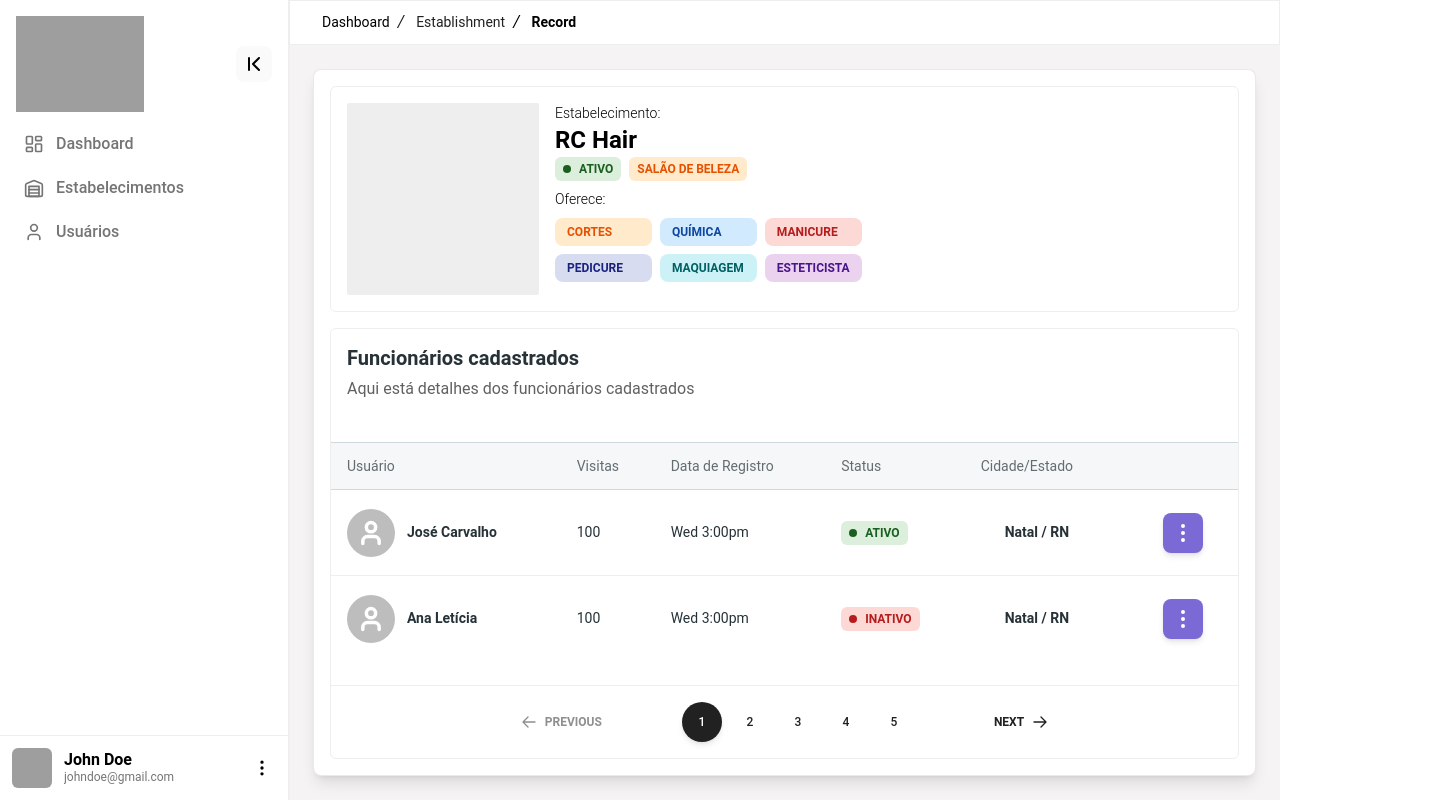
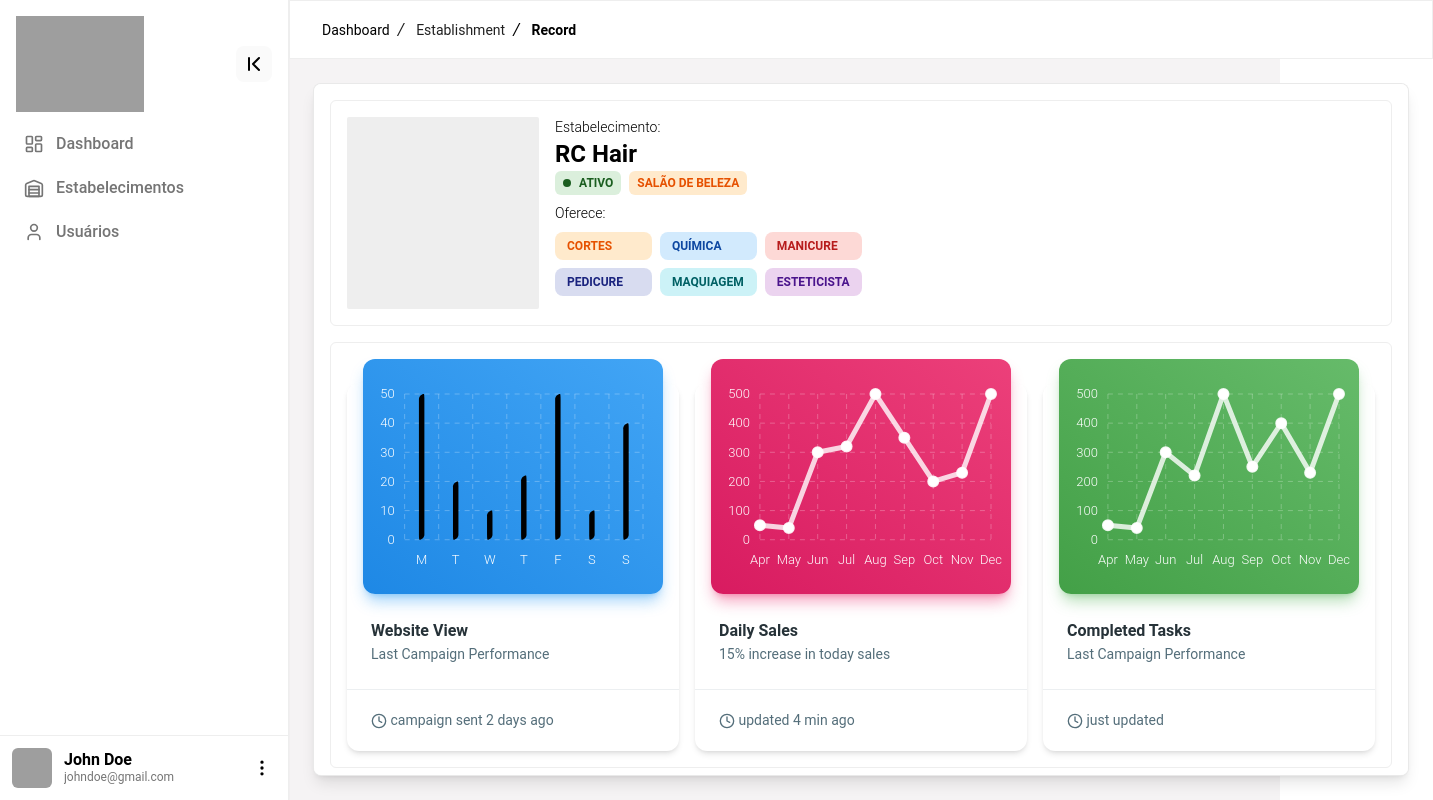
Before and after one commit to Code-Presence/MISS-admin, a React (Vite) app: page /establishment/record in a window 1280 px wide. Shown: the whole page, 1433 px wide, since content can reach past the window. Built offline with nearby package versions, Linux system fonts and the light colour scheme; grey boxes are pictures that could not be loaded.

Commit message:
setting charts for establishment record

```diff
--- a/package.json
+++ b/package.json
@@ -14,6 +14,7 @@
     "@material-tailwind/react": "^2.1.4",
     "lucide-react": "^0.288.0",
     "react": "^18.2.0",
+    "react-apexcharts": "^1.4.1",
     "react-dom": "^18.2.0",
     "react-router-dom": "^6.17.0"
   },
--- /dev/null
+++ b/src/components/Charts.tsx
@@ -0,0 +1,39 @@
+import {
+  Card,
+  CardHeader,
+  CardBody,
+  CardFooter,
+  Typography,
+} from "@material-tailwind/react";
+import Chart from "react-apexcharts";
+
+export function StatisticsChart({
+  color,
+  chart,
+  title,
+  description,
+  footer,
+}: any) {
+  return (
+    <Card className="w-full">
+      <CardHeader variant="gradient" color={color}>
+        <Chart {...chart} />
+      </CardHeader>
+      <CardBody className="p-6">
+        <Typography variant="h6" color="blue-gray">
+          {title}
+        </Typography>
+        <Typography variant="small" className="font-normal text-blue-gray-600">
+          {description}
+        </Typography>
+      </CardBody>
+      {footer && (
+        <CardFooter className="border-t border-blue-gray-50 px-6 py-5">
+          {footer}
+        </CardFooter>
+      )}
+    </Card>
+  );
+}
+
+export default StatisticsChart;
--- a/src/components/Dashboard/Dashboard.tsx
+++ b/src/components/Dashboard/Dashboard.tsx
@@ -34,7 +34,7 @@ function Dashboard(): JSX.Element {
         <nav className="w-full h-16 flex items-center pl-6 bg-white border">
           <Breadcrumbs />
         </nav>
-        <div className="p-6 w-full h-full">
+        <div className="p-6 w-full h-full overflow-hidden relative">
           <Routes>
             <Route path="/" element={<RedirectComponent />} />
             <Route path="/dashboard" element={<Dash />} />
--- a/src/components/index.ts
+++ b/src/components/index.ts
@@ -6,6 +6,7 @@ import { FormLabel } from './FormLabel'
 import RedirectComponent from './RedirectComponent'
 import Sidebar, { SidebarItem } from './Sidebar/Sidebar'
 import { StepperWithContent as Stepper } from './Stepper'
+import { StatisticsChart } from './Charts'
 
 export {
     Breadcrumbs,
@@ -16,5 +17,6 @@ export {
     RedirectComponent,
     Sidebar,
     SidebarItem,
-    Stepper
+    Stepper,
+    StatisticsChart
 }
--- /dev/null
+++ b/src/global/configs/charts-config.ts
@@ -0,0 +1,61 @@
+export const chartsConfig = {
+  chart: {
+    toolbar: {
+      show: false,
+    },
+  },
+  title: {
+    show: "",
+  },
+  dataLabels: {
+    enabled: false,
+  },
+  xaxis: {
+    axisTicks: {
+      show: false,
+    },
+    axisBorder: {
+      show: false,
+    },
+    labels: {
+      style: {
+        colors: "#fff",
+        fontSize: "13px",
+        fontFamily: "inherit",
+        fontWeight: 300,
+      },
+    },
+  },
+  yaxis: {
+    labels: {
+      style: {
+        colors: "#fff",
+        fontSize: "13px",
+        fontFamily: "inherit",
+        fontWeight: 300,
+      },
+    },
+  },
+  grid: {
+    show: true,
+    borderColor: "#ffffff40",
+    strokeDashArray: 5,
+    xaxis: {
+      lines: {
+        show: true,
+      },
+    },
+    padding: {
+      top: 5,
+      right: 20,
+    },
+  },
+  fill: {
+    opacity: 0.8,
+  },
+  tooltip: {
+    theme: "dark",
+  },
+};
+
+export default chartsConfig;
--- /dev/null
+++ b/src/global/configs/index.js
@@ -0,0 +1 @@
+export * from "@/configs/charts-config";
--- /dev/null
+++ b/src/global/statistics-charts-data.ts
@@ -0,0 +1,97 @@
+import { chartsConfig } from "../global/configs/charts-config";
+
+const websiteViewsChart = {
+  type: "bar",
+  height: 220,
+  series: [
+    {
+      name: "Views",
+      data: [50, 20, 10, 22, 50, 10, 40],
+    },
+  ],
+  options: {
+    ...chartsConfig,
+    colors: "#fff",
+    plotOptions: {
+      bar: {
+        columnWidth: "16%",
+        borderRadius: 5,
+      },
+    },
+    xaxis: {
+      ...chartsConfig.xaxis,
+      categories: ["M", "T", "W", "T", "F", "S", "S"],
+    },
+  },
+};
+
+const dailySalesChart = {
+  type: "line",
+  height: 220,
+  series: [
+    {
+      name: "Sales",
+      data: [50, 40, 300, 320, 500, 350, 200, 230, 500],
+    },
+  ],
+  options: {
+    ...chartsConfig,
+    colors: ["#fff"],
+    stroke: {
+      lineCap: "round",
+    },
+    markers: {
+      size: 5,
+    },
+    xaxis: {
+      ...chartsConfig.xaxis,
+      categories: [
+        "Apr",
+        "May",
+        "Jun",
+        "Jul",
+        "Aug",
+        "Sep",
+        "Oct",
+        "Nov",
+        "Dec",
+      ],
+    },
+  },
+};
+
+const completedTasksChart = {
+  ...dailySalesChart,
+  series: [
+    {
+      name: "Tasks",
+      data: [50, 40, 300, 220, 500, 250, 400, 230, 500],
+    },
+  ],
+};
+
+export const statisticsChartsData = [
+  {
+    color: "blue",
+    title: "Website View",
+    description: "Last Campaign Performance",
+    footer: "campaign sent 2 days ago",
+    chart: websiteViewsChart,
+  },
+  {
+    color: "pink",
+    title: "Daily Sales",
+    description: "15% increase in today sales",
+    footer: "updated 4 min ago",
+    chart: dailySalesChart,
+  },
+  {
+    color: "green",
+    title: "Completed Tasks",
+    description: "Last Campaign Performance",
+    footer: "just updated",
+    chart: completedTasksChart,
+  },
+];
+
+export default statisticsChartsData;
--- a/src/pages/Establishment/Record/EstablishmentRecord.tsx
+++ b/src/pages/Establishment/Record/EstablishmentRecord.tsx
@@ -1,15 +1,18 @@
 import React from "react";
 import { Button, CardHeader, Chip, Typography } from "@material-tailwind/react";
-import "./index.css";
 import { UserTable } from "../../../components/UserTable/UserTable";
 import { EstablishmentChips } from "./Components/EstablishmentChips";
 import { catalog } from "../../../global/EstablishmentData";
+import statisticsChartsData from "../../../global/statistics-charts-data";
+import { StatisticsChart } from "../../../components";
+import { ClockIcon } from "lucide-react";
+import { container, wrapper } from "./styles";
 
 function EstablishmentRecord(): JSX.Element {
   return (
     <>
-      <div className="container">
-        <div className="header">
+      <div className={`${container}`}>
+        <div className={`${wrapper}`}>
           <div className="h-48 w-48 bg-gray-200 rounded-sm" />
           <div className="h-full rounded-sm">
             <Typography variant="small">Estabelecimento:</Typography>
@@ -29,6 +32,24 @@ function EstablishmentRecord(): JSX.Element {
           </div>
         </div>
 
+        <div className={`${wrapper} pt-10 flex justify-between`}>
+          {statisticsChartsData.map(props => (
+            <StatisticsChart
+              key={props.title}
+              {...props}
+              footer={
+                <Typography
+                  variant="small"
+                  className="flex items-center font-normal text-blue-gray-600"
+                >
+                  <ClockIcon strokeWidth={2} className="h-4 w-4 text-inherit" />
+                  &nbsp;{props.footer}
+                </Typography>
+              }
+            />
+          ))}
+        </div>
+
         <div className="user-wrapper">
           <UserTable showSearch={false} hideShadow={true} />
         </div>
--- a/src/pages/Establishment/Record/index.css
+++ /dev/null
@@ -1,24 +0,0 @@
-@tailwind base;
-@tailwind components;
-@tailwind utilities;
-
-@layer components {
-    .container {
-      @apply w-full h-full animate-fade-in-down rounded-lg shadow-lg bg-white p-4 border border-border-gray
-    }
-    .header {
-      @apply w-full rounded-md p-4 border flex gap-4
-    }
-    .user-wrapper {
-        @apply mt-4
-    }
-    /*
-    .xxx {
-      @apply
-    }
-    .xxxx {
-      @apply
-    } */
-  }
-
-  /*   */
--- /dev/null
+++ b/src/pages/Establishment/Record/styles.ts
@@ -0,0 +1,3 @@
+export const container = "w-full h-full animate-fade-in-down rounded-lg shadow-lg bg-white p-4 border border-border-gray gap-4 flex flex-col overflow-scroll relative"
+
+export const wrapper = "w-full rounded-md p-4 border flex gap-4"
```
Also changed, not shown: 1 other file (tests, documents, lock files or other folders).
